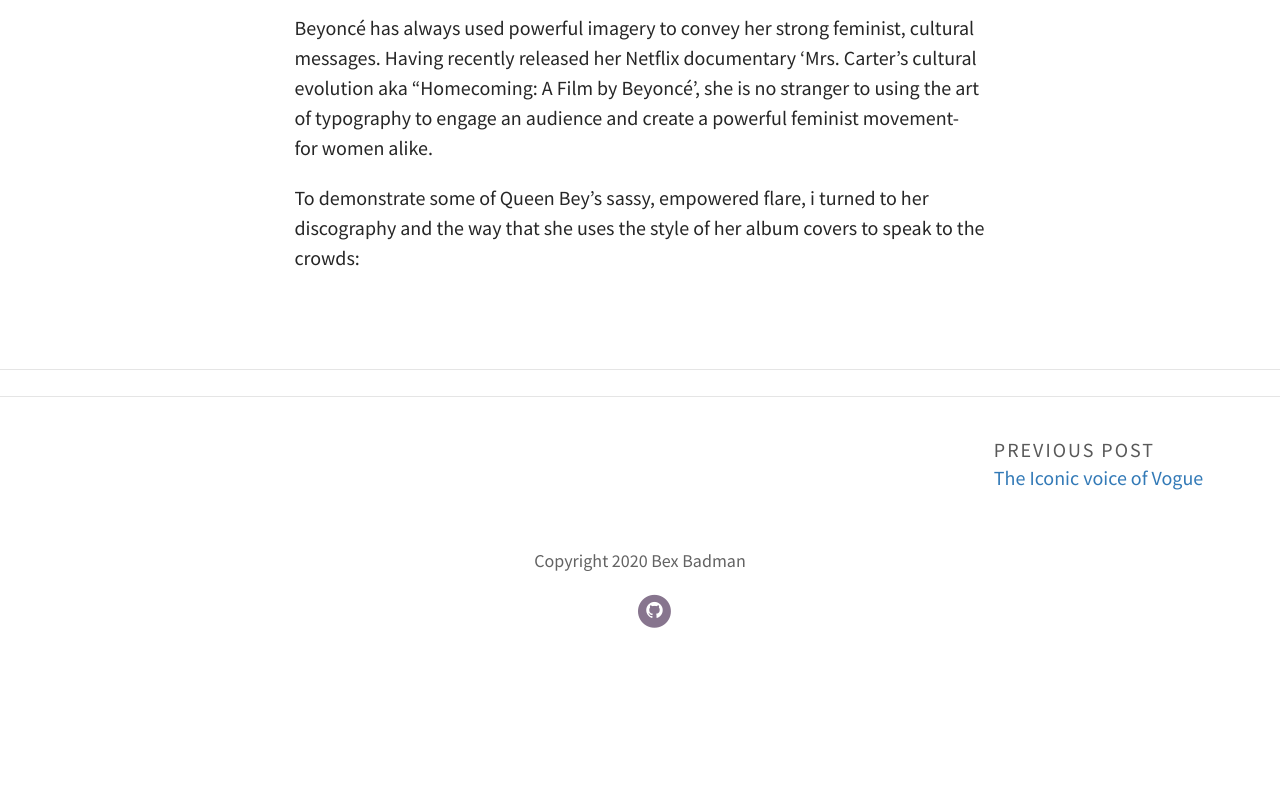
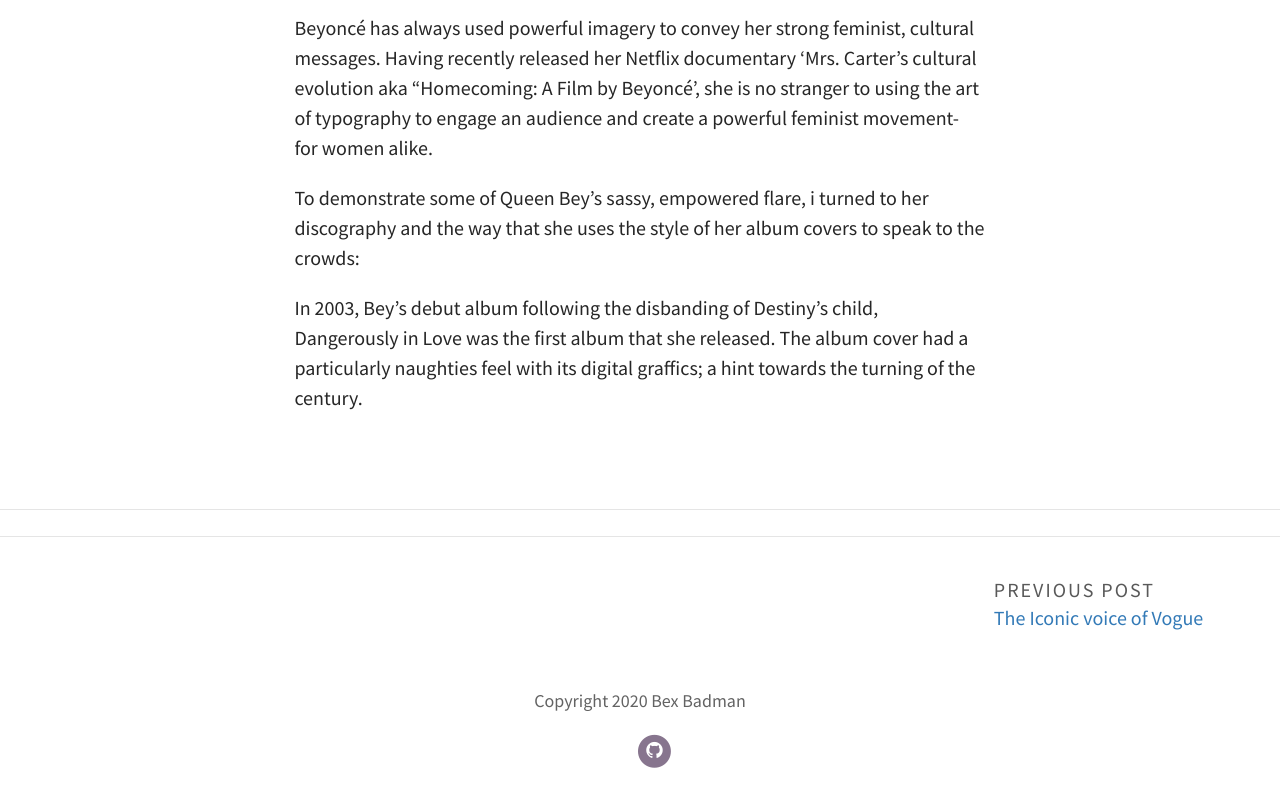
Before and after one commit to rebeccabadman1999/Bex-Badman-Blog, a Jekyll site: the page built from _posts/2020-10-25-seven-times-beyoncés-typography-choices-spoke-to-women.md, in a window 1280 px wide. Shown: the part 373-1170 px from the top of the page. Built offline with Jekyll 4.4.1, drawn with Linux system fonts in a browser that asks for light colours; some web fonts are replaced; comment, search, counter and statistics services are not loaded; before the commit the page ends 1030 px from its top, so only the background shows below that.

Commit message:
Update Post “2020-10-25-seven-times-beyoncés-typography-choices-spoke-to-women”

```diff
--- a/_posts/2020-10-25-seven-times-beyoncés-typography-choices-spoke-to-women.md
+++ b/_posts/2020-10-25-seven-times-beyoncés-typography-choices-spoke-to-women.md
@@ -8,3 +8,5 @@
 Beyoncé has always used powerful imagery to convey her strong feminist, cultural messages. Having recently released her Netflix documentary 'Mrs. Carter's cultural evolution aka "Homecoming: A Film by Beyoncé', she is no stranger to using the art of typography to engage an audience and create a powerful feminist movement- for women alike.
 
 To demonstrate some of Queen Bey's sassy, empowered flare, i turned to her discography and the way that she uses the style of her album covers to speak to the crowds:
+
+In 2003, Bey's debut album following the disbanding of Destiny's child, Dangerously in Love was the first album that she released. The album cover had a particularly naughties feel with its digital graffics; a hint towards the turning of the century.
```
